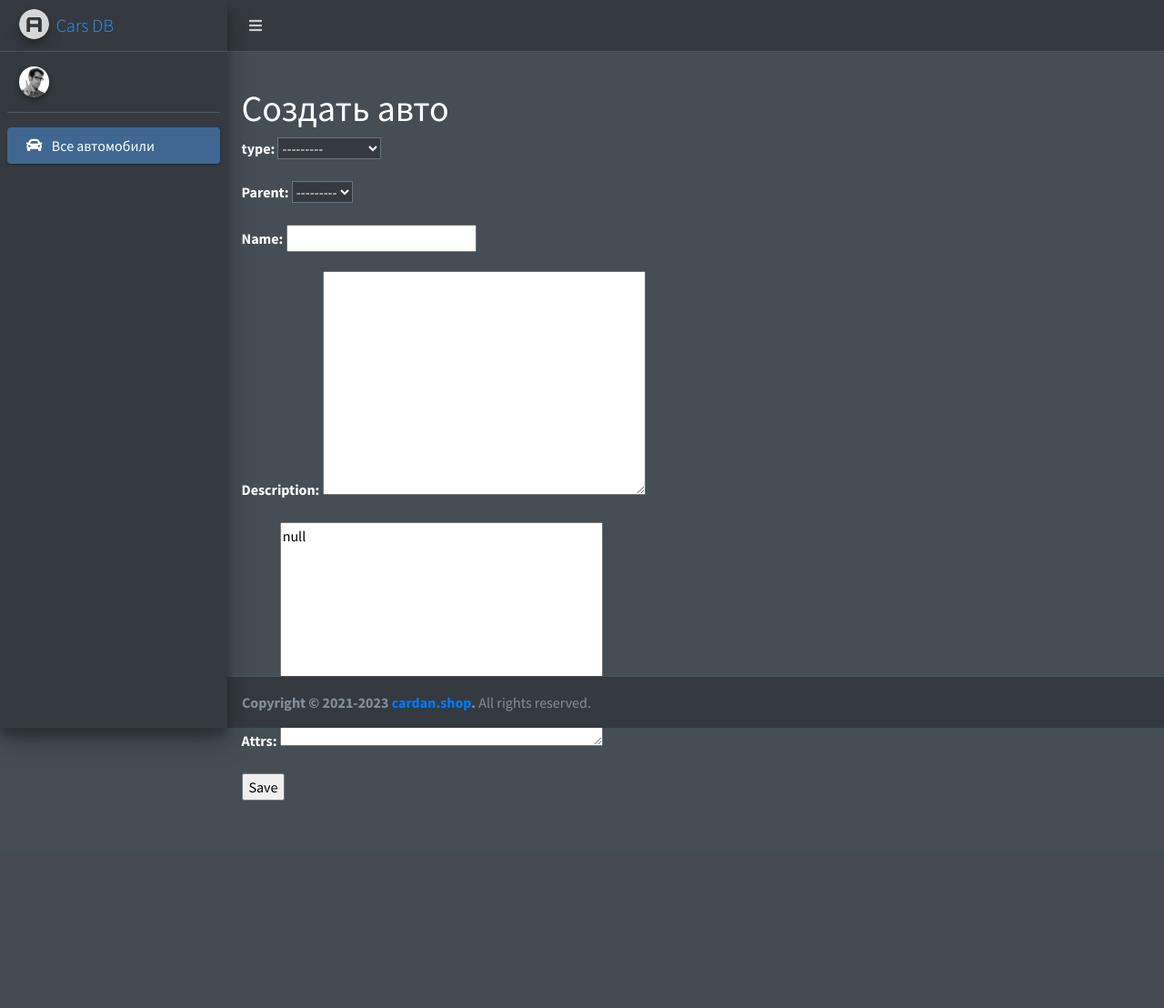
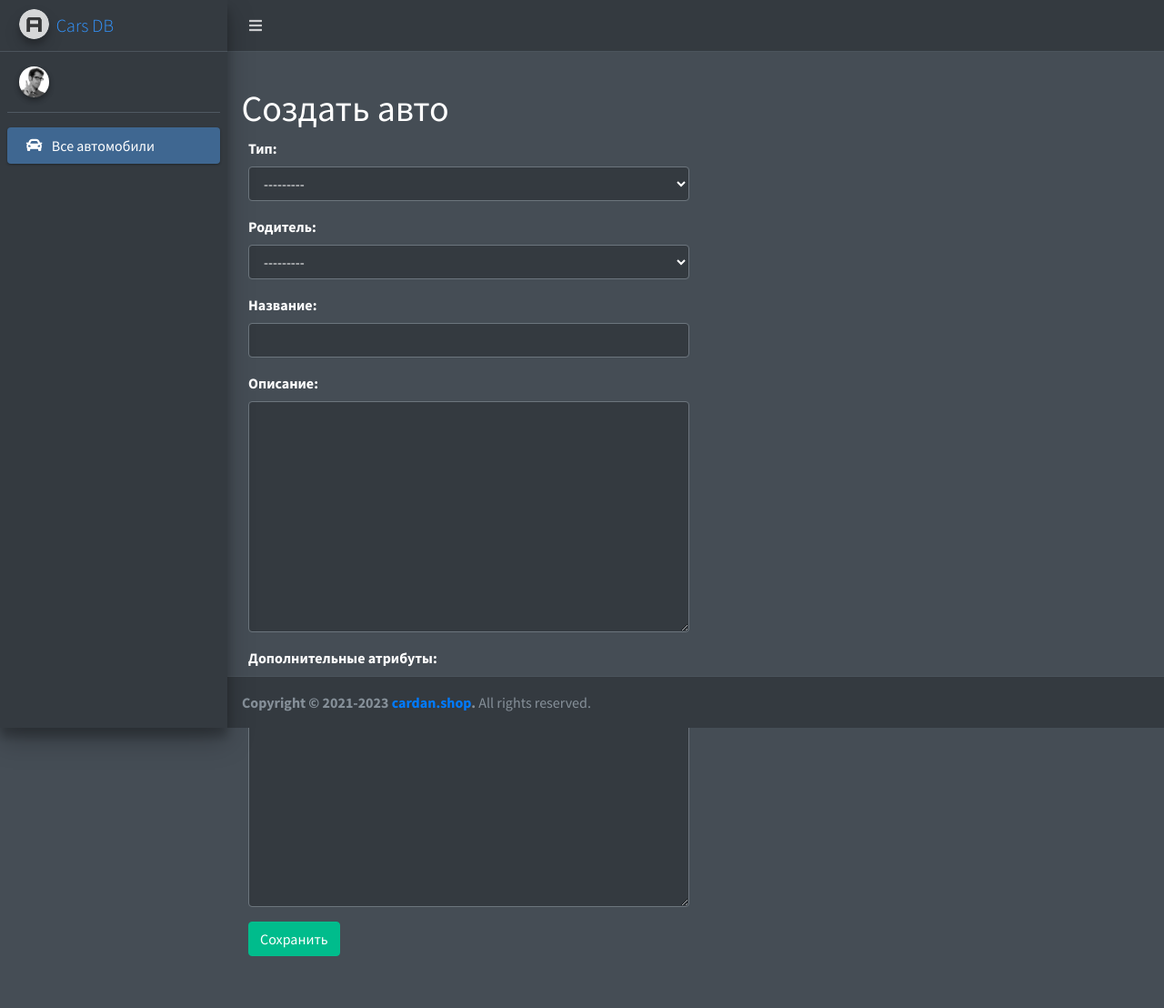
Before and after one commit to Wechnik/db_car_params, a Django app: page /vehicle/new/ in a window 1280 px wide. Shown: the whole page at 91% size. Before the commit the page ends 880 px from the top, so only its background shows below. Run offline with Django 4.2, Linux system fonts and the light colour scheme; data that the repository does not hold is empty; some libraries are stand-ins or nearby versions.

Commit message:
Сделал красивое отображение форм CRUDа

```diff
--- /dev/null
+++ b/core/db_manager/forms/crud_forms.py
@@ -0,0 +1,21 @@
+from django.forms.models import ModelForm
+
+from db_manager.models import Vehicle
+
+
+class VehicleForm(ModelForm):
+    def __init__(self, *args, **kwargs):
+        super(VehicleForm, self).__init__(*args, **kwargs)
+        for visible in self.visible_fields():
+            visible.field.widget.attrs['class'] = 'form-control'
+
+    class Meta:
+        model = Vehicle
+        fields = '__all__'
+        labels = {
+            '_type': 'Тип',
+            'parent': 'Родитель',
+            'name': 'Название',
+            'description': 'Описание',
+            'attrs': 'Дополнительные атрибуты',
+        }
--- a/core/db_manager/templates/base.html
+++ b/core/db_manager/templates/base.html
@@ -65,7 +65,7 @@
                     <!-- Add icons to the links using the .nav-icon class
                          with font-awesome or any other icon font library -->
                     <li class="nav-item menu-open">
-                        <a href="#" class="nav-link active">
+                        <a href="{% url 'index' %}" class="nav-link active">
                             <i class="nav-icon fas fa-car"></i>
                             <p>Все автомобили</p>
                         </a>
--- a/core/db_manager/templates/crud/create.html
+++ b/core/db_manager/templates/crud/create.html
@@ -2,8 +2,12 @@
 
 {% block content %}
     <h1>Создать авто</h1>
-    <form action="" method="post">{% csrf_token %}
-        {{ form.as_p }}
-        <input type="submit" value="Save"/>
-    </form>
+    <div class="raw">
+        <div class="col-md-6 col-xs-12">
+            <form action="" method="post">{% csrf_token %}
+                {{ form.as_p }}
+                <input class="btn btn-success" type="submit" value="Сохранить"/>
+            </form>
+        </div>
+    </div>
 {% endblock content %}
--- a/core/db_manager/templates/crud/delete.html
+++ b/core/db_manager/templates/crud/delete.html
@@ -4,6 +4,6 @@
     <h1>Удалить авто </h1>
     <form action="" method="post">{% csrf_token %}
         <p>Вы уверены, что хотите удалить авто "{{ vehicle }}"?</p>
-        <input type="submit" value="Confirm"/>
+        <input class="btn btn-danger" type="submit" value="Удалить"/>
     </form>
 {% endblock content %}
--- a/core/db_manager/views/create.py
+++ b/core/db_manager/views/create.py
@@ -1,5 +1,6 @@
 from django.views.generic.edit import CreateView
 
+from db_manager.forms.crud_forms import VehicleForm
 from db_manager.models import Vehicle
 
 __all__ = ['VehicleCreateView']
@@ -9,4 +10,4 @@
     model = Vehicle
     queryset = Vehicle.objects.all()
     template_name = 'crud/create.html'
-    fields = '__all__'
+    form_class = VehicleForm
--- a/core/db_manager/views/update.py
+++ b/core/db_manager/views/update.py
@@ -1,5 +1,6 @@
 from django.views.generic.edit import UpdateView
 
+from db_manager.forms.crud_forms import VehicleForm
 from db_manager.models import Vehicle
 
 __all__ = ['VehicleUpdateView']
@@ -8,4 +9,4 @@
 class VehicleUpdateView(UpdateView):
     model = Vehicle
     template_name = 'crud/update.html'
-    fields = '__all__'
+    form_class = VehicleForm
```
Also changed, not shown: core/db_manager/templates/crud/detail.html (+4 -5 lines), core/db_manager/templates/crud/update.html (+8 -4 lines), core/db_manager/forms/__init__.py (added), 1 other file.
